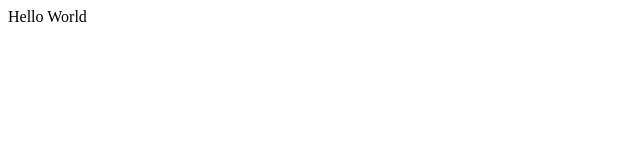
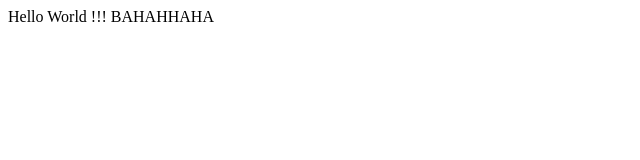
Before and after one commit to ssolan5/smophos.github.io, a plain HTML site: page index.html in a window 1280 px wide. Shown: the whole page, without its empty margins (0-640 px from the left). Drawn offline with Linux system fonts and the light colour scheme.

Commit message:
Update index.html

```diff
--- a/index.html
+++ b/index.html
@@ -1,7 +1,7 @@
 <!DOCTYPE html>
 <html>
   <head>
-    Hello World
+    Hello World !!! BAHAHHAHA
   </head>
   <body>
   </body>
```
